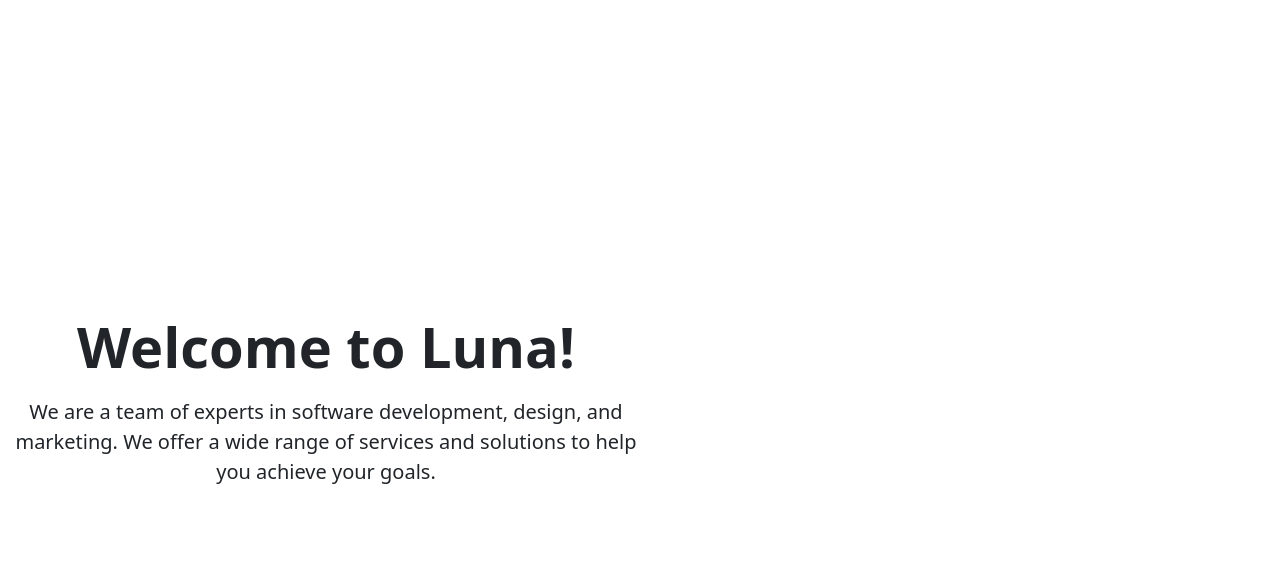
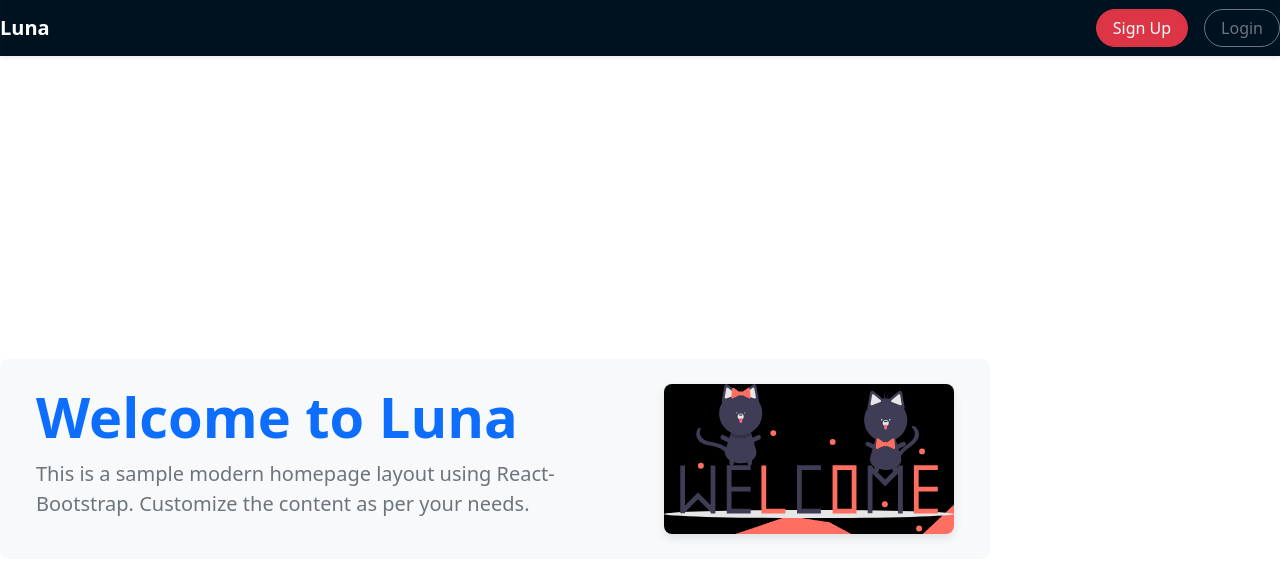
Before and after one commit to king101-bit/Luna, a React (Vite) app: page /home in a window 1280 px wide. Shown: the top 580 px of the page. Built offline with nearby package versions, Linux system fonts and the light colour scheme.

Commit message:
Home page added

```diff
--- a/src/Pages/Home.jsx
+++ b/src/Pages/Home.jsx
@@ -1,19 +1,66 @@
-const Home = () => {
+import React from "react";
+import { Container, Navbar, Nav, Button, Row, Col } from "react-bootstrap";
+import Sidebar from "../components/Sidebar";
+import "bootstrap/dist/css/bootstrap.min.css";
+import WelcomeIcon from "../assets/welcome.svg";
+import "../assets/home.css";
+
+const App = () => {
   return (
-    <>
-      <div className="container-fluid">
-        {/* Your centered content */}
-        <div className="col-12 col-md-6 text-center">
-          <h1 className="display-4 fw-bold mt-3">Welcome to Luna!</h1>
-          <p className="lead mt-3 px-3 px-md-0">
-            We are a team of experts in software development, design, and
-            marketing. We offer a wide range of services and solutions to help
-            you achieve your goals.
-          </p>
-        </div>
-      </div>
-    </>
+    <Container fluid className="app-container">
+      {/* Top Navbar */}
+      <Navbar
+        bg="light"
+        variant="light"
+        expand="lg"
+        fixed="top"
+        className="shadow-sm"
+      >
+        <Navbar.Brand href="#home" className="fw-bold">
+          Luna
+        </Navbar.Brand>
+        <Navbar.Toggle aria-controls="basic-navbar-nav" />
+        <Navbar.Collapse id="basic-navbar-nav">
+          <Nav className="ms-auto">
+            <Button variant="danger" className="ms-3 rounded-pill px-3">
+              Sign Up
+            </Button>
+            <Button
+              variant="outline-secondary"
+              className="ms-3 rounded-pill px-3"
+            >
+              Login
+            </Button>
+          </Nav>
+        </Navbar.Collapse>
+      </Navbar>
+
+      {/* Main Layout with Padding to Avoid Navbar Overlap */}
+      <Row className="pt-5">
+        {/* Main Content */}
+        <Col xs={12} md={9} lg={10} className="main-content p-4">
+          <Container>
+            <Row className="align-items-center">
+              <Col md={8}>
+                <h1 className="display-4 text-primary">Welcome to Luna</h1>
+                <p className="lead text-secondary">
+                  This is a sample modern homepage layout using React-Bootstrap.
+                  Customize the content as per your needs.
+                </p>
+              </Col>
+              <Col md={4} className="text-center">
+                <img
+                  src={WelcomeIcon}
+                  className="img-fluid welcome-image"
+                  alt="Welcome"
+                />
+              </Col>
+            </Row>
+          </Container>
+        </Col>
+      </Row>
+    </Container>
   );
 };
 
-export default Home;
+export default App;
--- /dev/null
+++ b/src/assets/home.css
@@ -0,0 +1,70 @@
+.main-content {}
+
+/* Ensure main content does not overlap with the fixed navbar */
+.app-container {
+     padding-top: 70px;
+}
+
+/* Sidebar Styling */
+.sidebar {
+     min-height: 100vh;
+     background-color: #1a1a2e;
+     /* Dark background */
+}
+
+.sidebar a {
+     color: #9ba4b5;
+     font-size: 1.1em;
+     padding: 10px;
+     display: block;
+     border-radius: 5px;
+     transition: background-color 0.3s, color 0.3s;
+}
+
+.sidebar a:hover {
+     background-color: #f5a623;
+     color: #ffffff;
+}
+
+/* Main Content Styling */
+.main-content {
+     background-color: #f8f9fa;
+     /* Light background */
+     padding: 40px;
+     border-radius: 8px;
+}
+
+.display-4 {
+     font-weight: bold;
+     color: #333333;
+     /* Darker color for better contrast */
+}
+
+.lead {
+     color: #666666;
+     /* Light gray for the subtitle text */
+}
+
+/* Welcome Image Styling */
+.welcome-image {
+     max-width: 100%;
+     height: auto;
+     border-radius: 8px;
+     box-shadow: 0px 4px 10px rgba(0, 0, 0, 0.1);
+     background-image: url(./wave-haikei.png);
+     background-repeat: no-repeat;
+     background-size: cover;
+     /* Subtle shadow */
+}
+
+/* Responsive adjustments */
+@media (max-width: 768px) {
+     .sidebar {
+          display: none;
+          /* Hide sidebar on small screens */
+     }
+
+     .main-content {
+          padding: 20px;
+     }
+}
--- a/src/components/LandingPage.jsx
+++ b/src/components/LandingPage.jsx
@@ -1,4 +1,3 @@
-import React from "react";
 import Explore from "./Explore";
 import Footer from "./Footer";
 import CNavbar from "./CNavbar";
--- /dev/null
+++ b/src/components/Sidebar.jsx
@@ -0,0 +1,13 @@
+import { Nav } from "react-bootstrap";
+
+const Sidebar = () => {
+  return (
+    <Nav defaultActiveKey="/home" className="flex-column">
+      <Nav.Link href="/home">Home</Nav.Link>
+      <Nav.Link href="#about">Profile</Nav.Link>
+      <Nav.Link href="#services">Settings</Nav.Link>
+    </Nav>
+  );
+};
+
+export default Sidebar;
```
Also changed, not shown: src/assets/wave-haikei.png (added), src/assets/welcome.svg (added).
